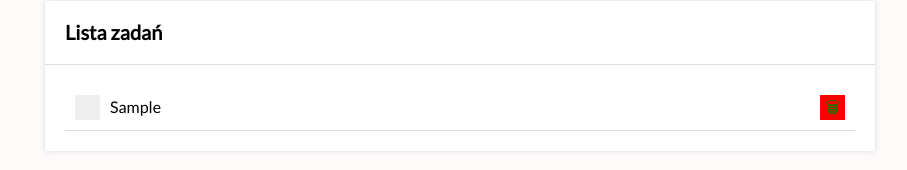
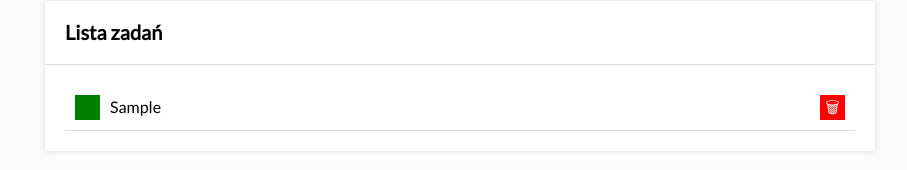
Before and after one commit to Krzysztof0607/task-list, a plain HTML site: page index.html in a window 1280 px wide. Both pictures are taken after typing "Sample" into the empty fields and a click on the button "Dodaj zadanie". Shown: the part 258-428 px from the top of the page, without its empty margins (180-1087 px from the left). Drawn offline with nearby package versions, Linux system fonts and the light colour scheme.

Commit message:
correct mistakes in js

```diff
--- a/css/tasks.css
+++ b/css/tasks.css
@@ -19,7 +19,7 @@
 
 .tasks__button {
     border: none;
-    color: green;
+    color: white;
     width: 25px;
     height: 25px;
     padding: 0;
--- a/js/script.js
+++ b/js/script.js
@@ -44,8 +44,8 @@
             <li
             class="tasks__item js-task"
             >
-            <button class="tasks__button tasks__button-toggleDone js-toggleDone">
-                ${task.done ? "✅" : ""}
+            <button class="tasks__button tasks__button--toggleDone js-toggleDone">
+                ${task.done ? "✔" : ""}
             </button>
             <span class="tasks__content${task.done ? " tasks__content--done " : ""}">
             ${task.content}
```
